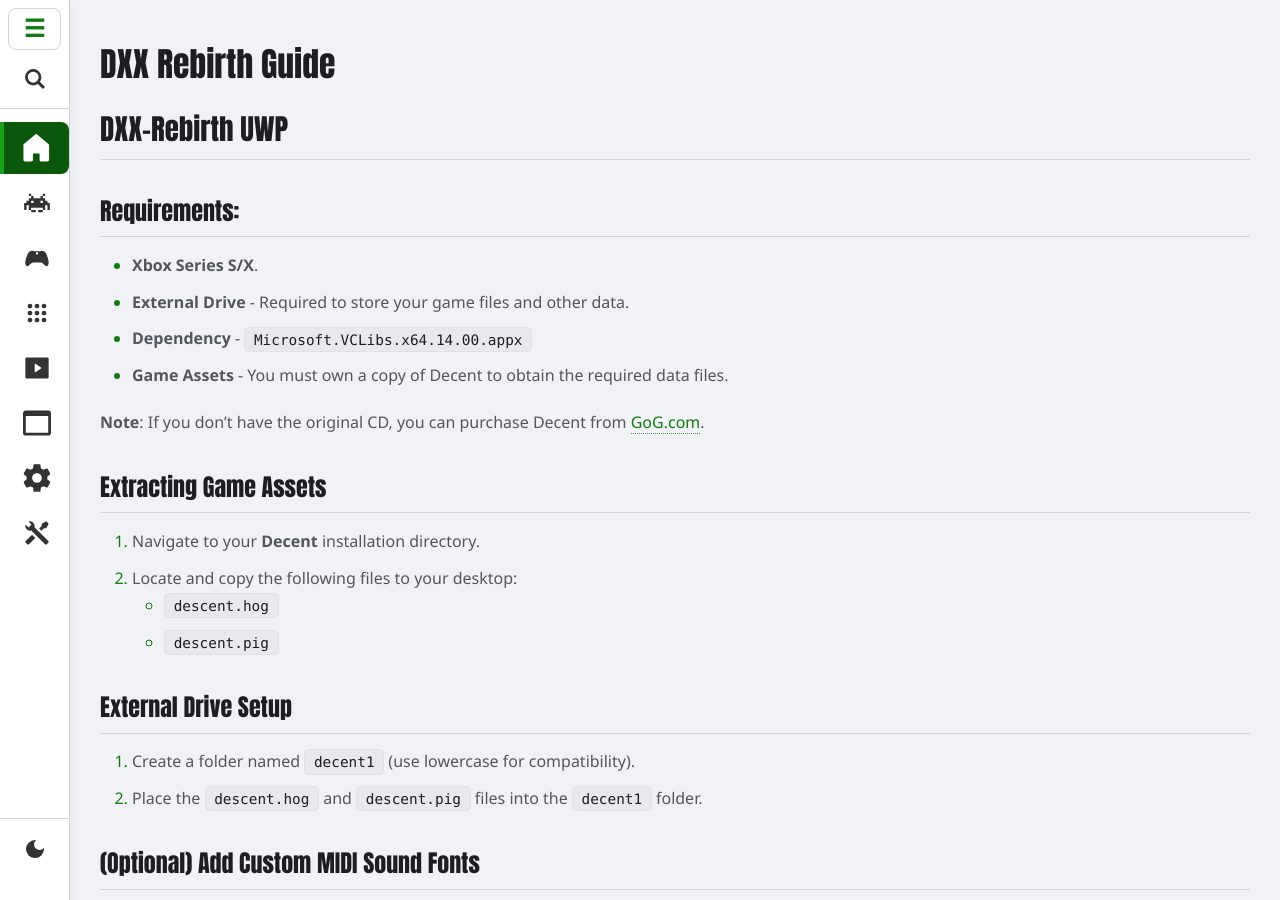
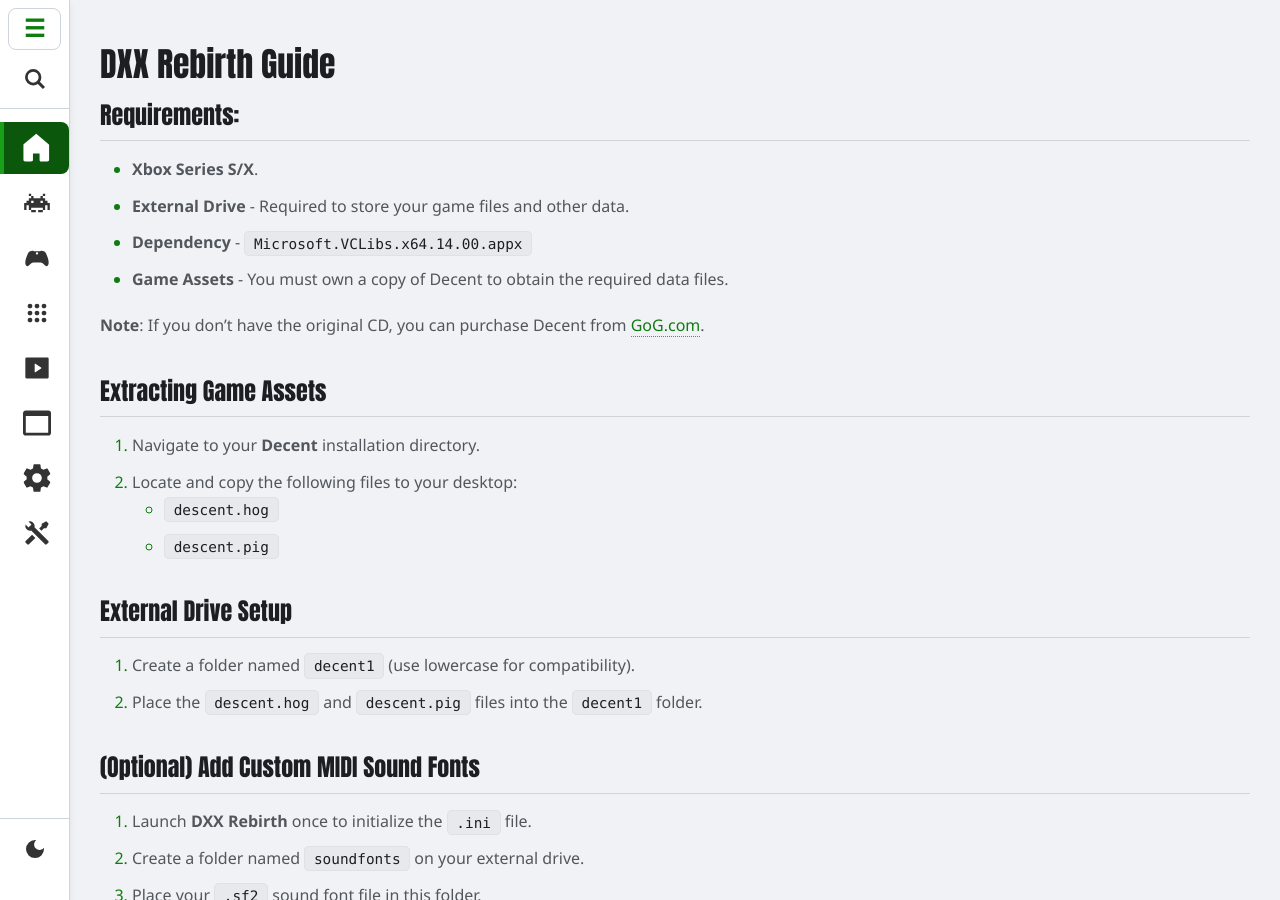
Before and after one commit to EmulationRevival/emulationrevival.github.io, a Jekyll site: the page built from guides/ports/dxxrebirth.md, in a window 1280 px wide and 900 px high. Built offline with Jekyll 4.4.1, drawn with Linux system fonts in a browser that asks for light colours.

Commit message:
Update dxxrebirth.md

```diff
--- a/guides/ports/dxxrebirth.md
+++ b/guides/ports/dxxrebirth.md
@@ -4,8 +4,6 @@
 permalink: /guides/ports/dxxrebirth-guide/
 description: "A guide for setting up DXX Rebirth on dev mode."
 ---
-
-## DXX-Rebirth UWP
 
 ### Requirements:
 - **Xbox Series S/X**.
```
